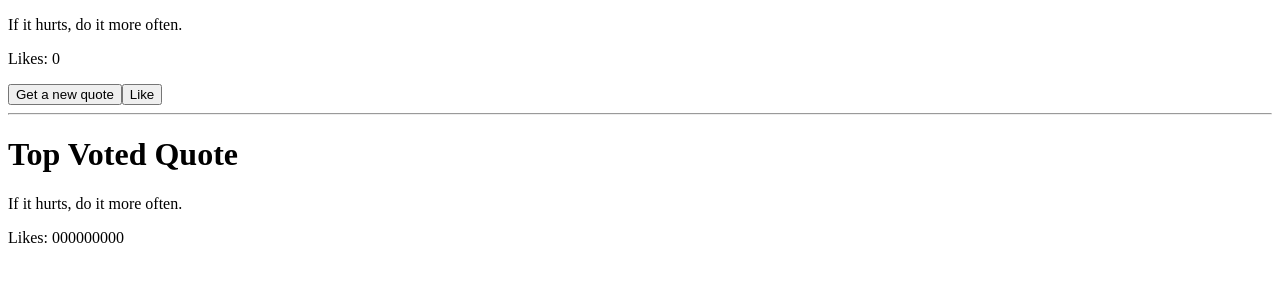
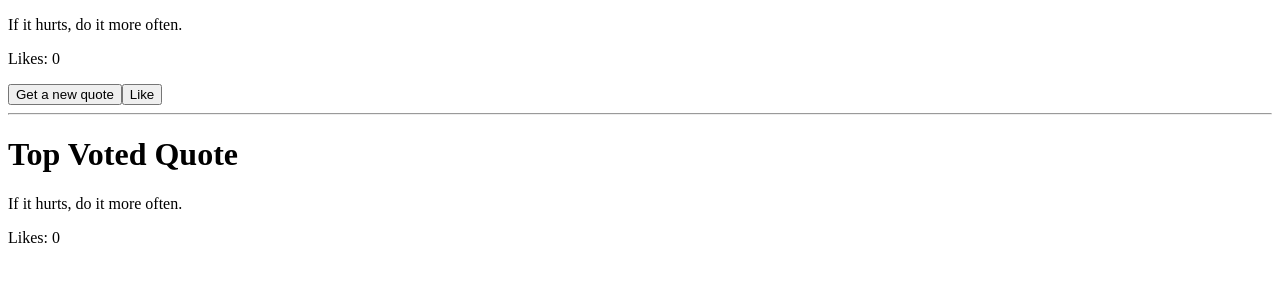
Before and after one commit to dustin4d/FullStackOpen, a React (Vite) app in the folder part1/anecdotes/: page / in a window 1280 px wide. Shown: the top 300 px of the page. Built offline with nearby package versions, Linux system fonts and the light colour scheme.

Commit message:
Bug fix for incorrect rendering of top quote

```diff
--- a/part1/anecdotes/src/App.jsx
+++ b/part1/anecdotes/src/App.jsx
@@ -13,7 +13,7 @@ const App = () => {
   ]
 
   const [selected, setSelected] = useState(0)
-  const [votes, setVotes] = useState([0, 0, 0, 0, 0, 0, 0, 0, 0])
+  const [votes, setVotes] = useState([0, 0, 0, 0, 0, 0, 0, 0])
   const [top, setTop] = useState(0) // points to the index of `votes` for top voted
 
   const getVote = () => {
@@ -29,13 +29,8 @@ const App = () => {
       }
 
       // update the top voted and send to state
-      let newTop = 0
-      for (let i = 0; i < copy.length; i++) {
-        if (copy[i] > Math.max(...prev)) {
-          newTop = i
-        }
-      }
-
+      const maxVotes = Math.max(...copy)
+      const newTop = copy.indexOf(maxVotes)
       setTop(newTop) // send top valued index to state
 
       // Return the updated copy to state
@@ -59,18 +54,10 @@ const App = () => {
       <hr/>
       <h1>Top Voted Quote</h1>
       <p>{anecdotes[top]}</p>
-      <p>Likes: {votes}</p>
+      <p>Likes: {votes[top]}</p>
 
     </div>
   )
 }
 
-const Top = (props) => {
-  return (
-    <div>
-      <p></p>
-    </div>
-  )
-}
-
 export default App
```
